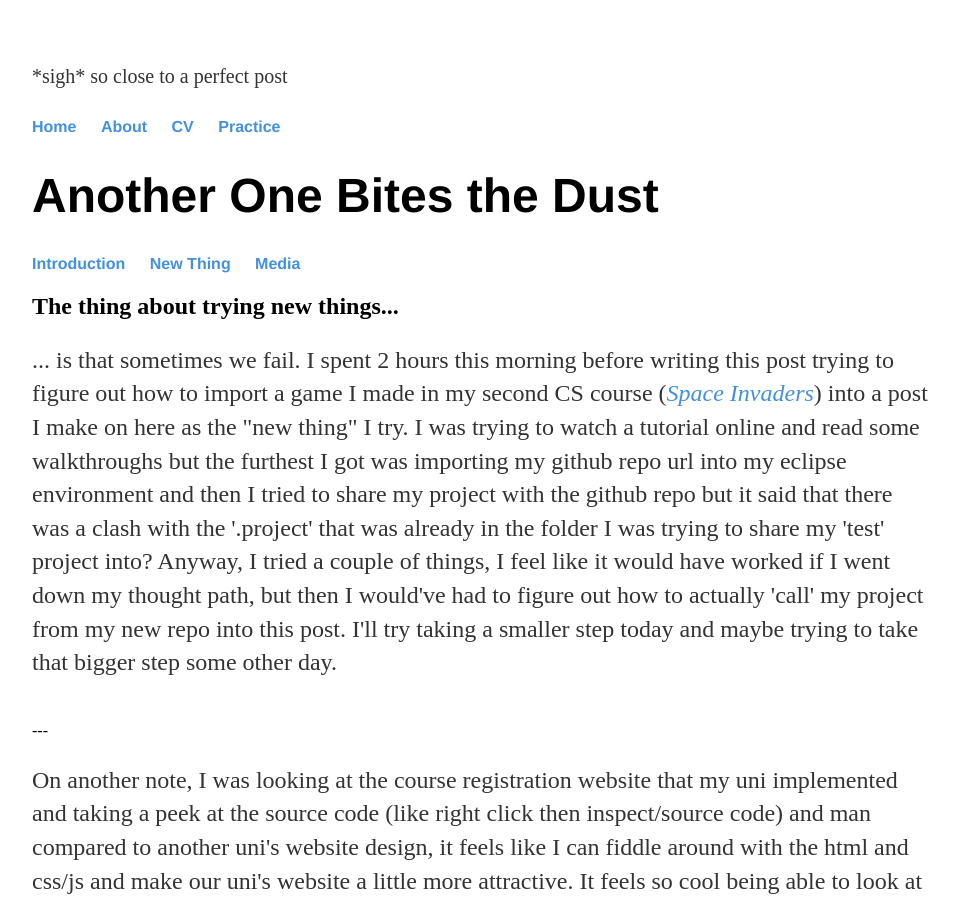
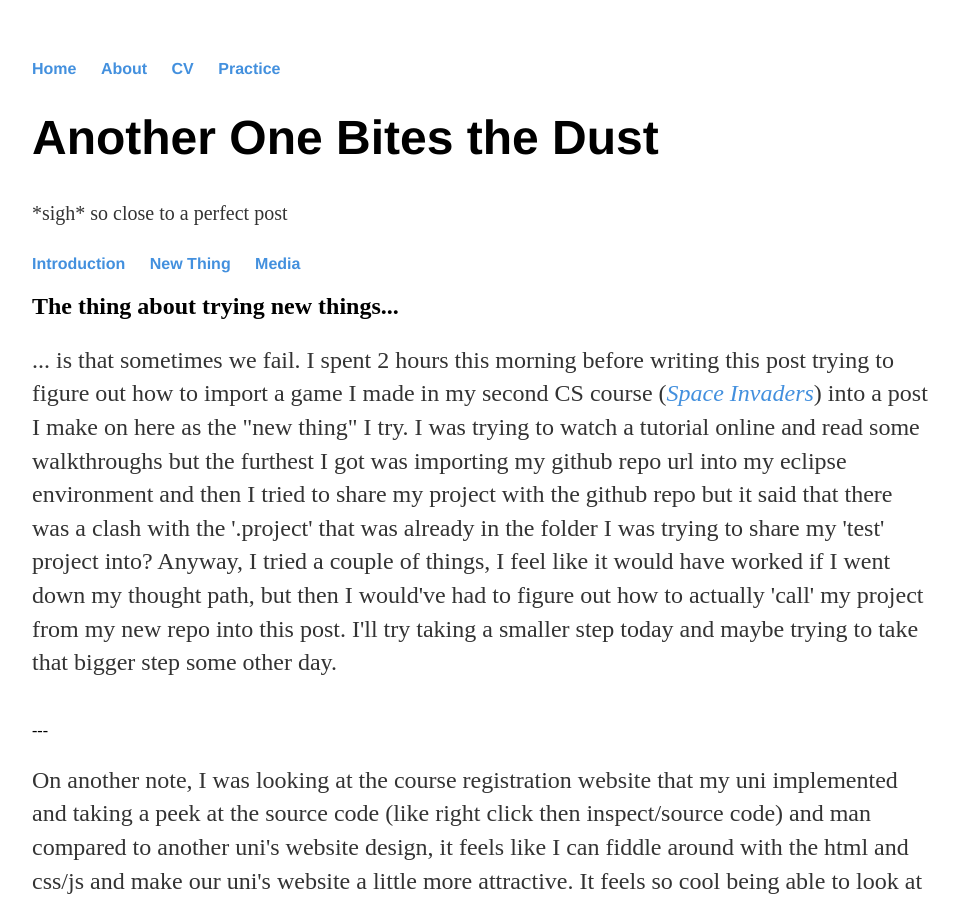
Before and after one commit to Illcarious/Illcarious.github.io, a Jekyll site: the page _posts/2019-09-02-Another-One-Bites-the-Dust.html, which Jekyll copies as it is, in a window 1280 px wide and 900 px high. Shown: the whole window, without its empty margins (160-1119 px from the left). Built offline with Jekyll 4.4.1, drawn with Linux system fonts in a browser that asks for light colours; part of the change alters nothing that is shown.

```diff
--- a/_posts/2019-09-02-Another-One-Bites-the-Dust.html
+++ b/_posts/2019-09-02-Another-One-Bites-the-Dust.html
@@ -3,7 +3,6 @@
 <head>
 <title>{{ page.title }}</title>
 <link rel="stylesheet" type="text/css" href="/css/main.css">
-	<p><small>*sigh* so close to a perfect post</small></p>
 </head>
 <body>
 <nav>
@@ -16,6 +15,7 @@
 </ul>
 </nav>
 <H1>Another One Bites the Dust</h1>
+	<p><small>*sigh* so close to a perfect post</small></p>
 <nav>
 <ul>
 <li><a href="#introduction">Introduction</a></li>
```
